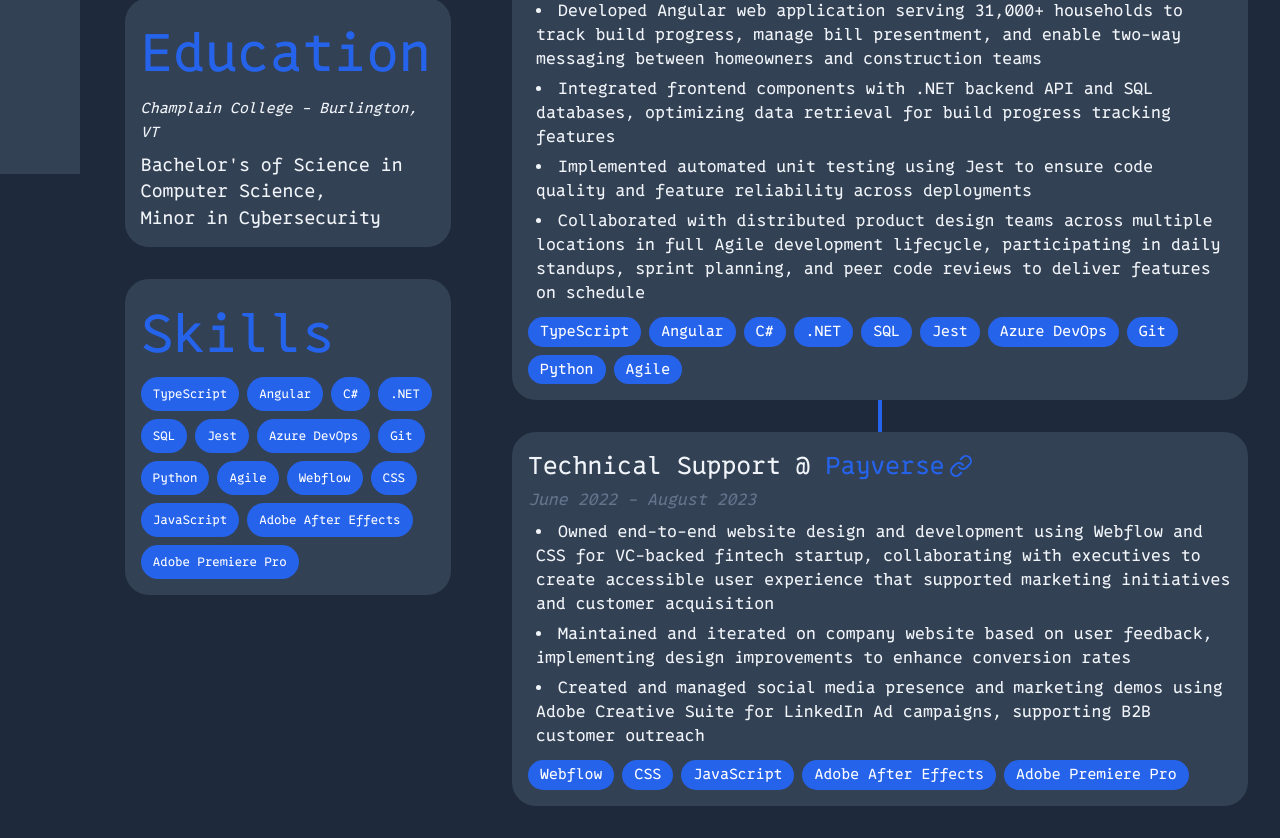
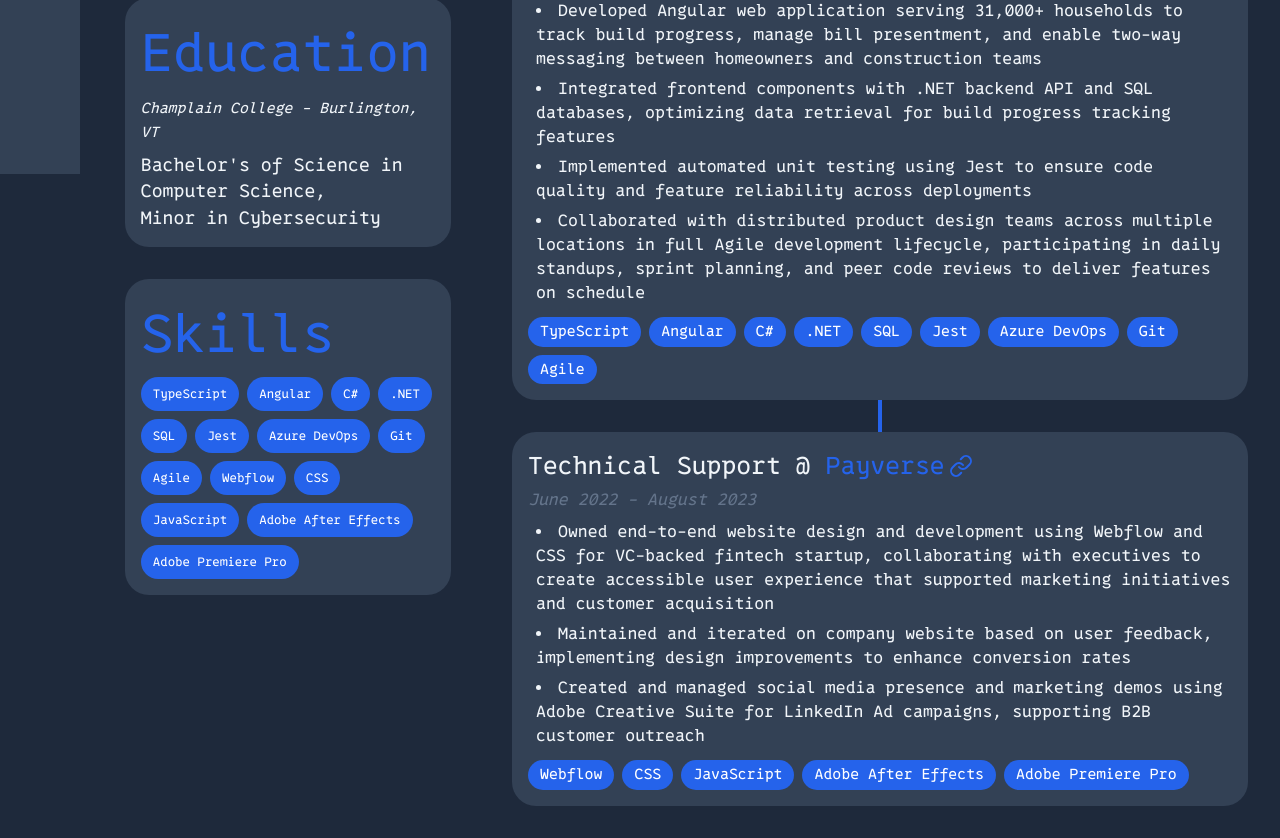
Before and after one commit to Harrison-Blair/personal-website, a Next.js app: page /work in a window 1280 px wide. Shown: the part 626-1464 px from the top of the page. Built offline with nearby package versions, Linux system fonts and the light colour scheme.

Commit message:
remove python from Pulte Experience

```diff
--- a/src/data/experiences.ts
+++ b/src/data/experiences.ts
@@ -26,8 +26,7 @@ export const experiences: Experience[] = [
         tags: [
             "TypeScript", "Angular", "C#",
             ".NET", "SQL", "Jest",
-            "Azure DevOps", "Git", "Python",
-            "Agile"
+            "Azure DevOps", "Git", "Agile"
         ]
     },
     {
```
